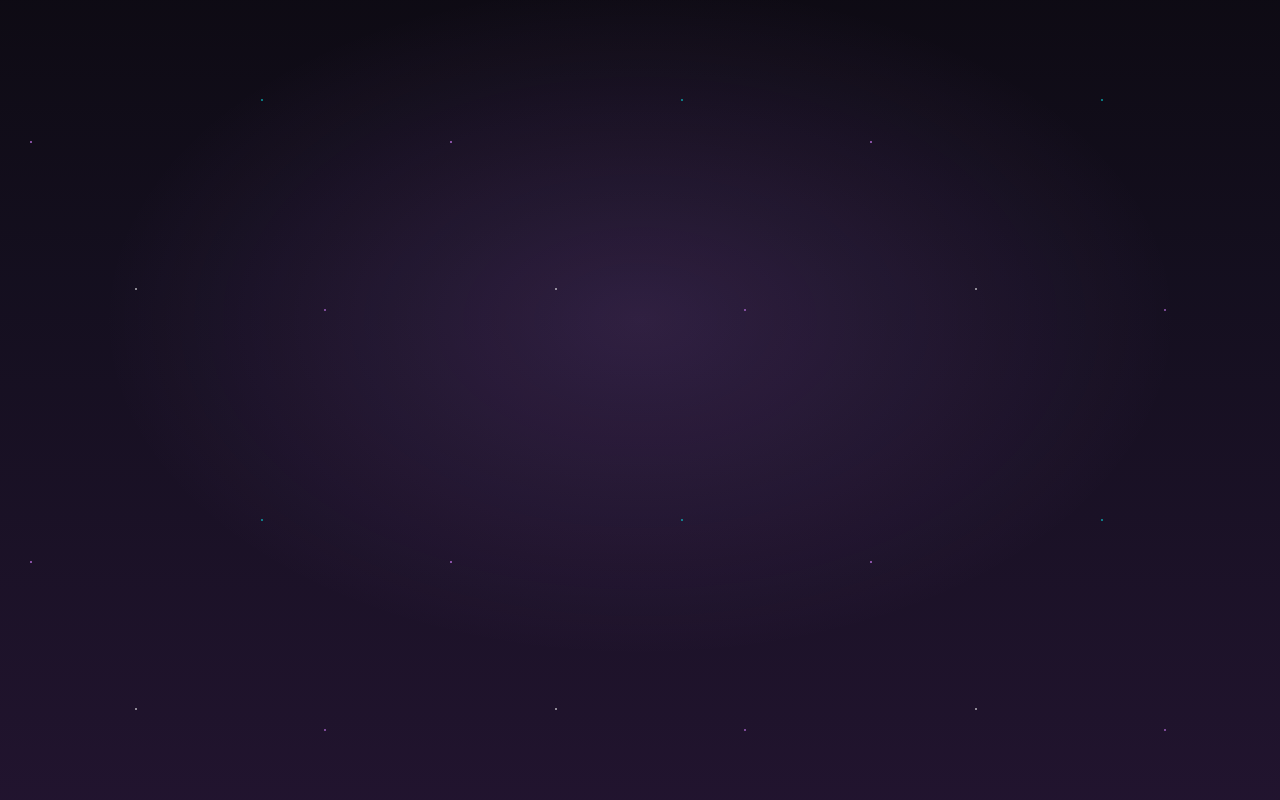
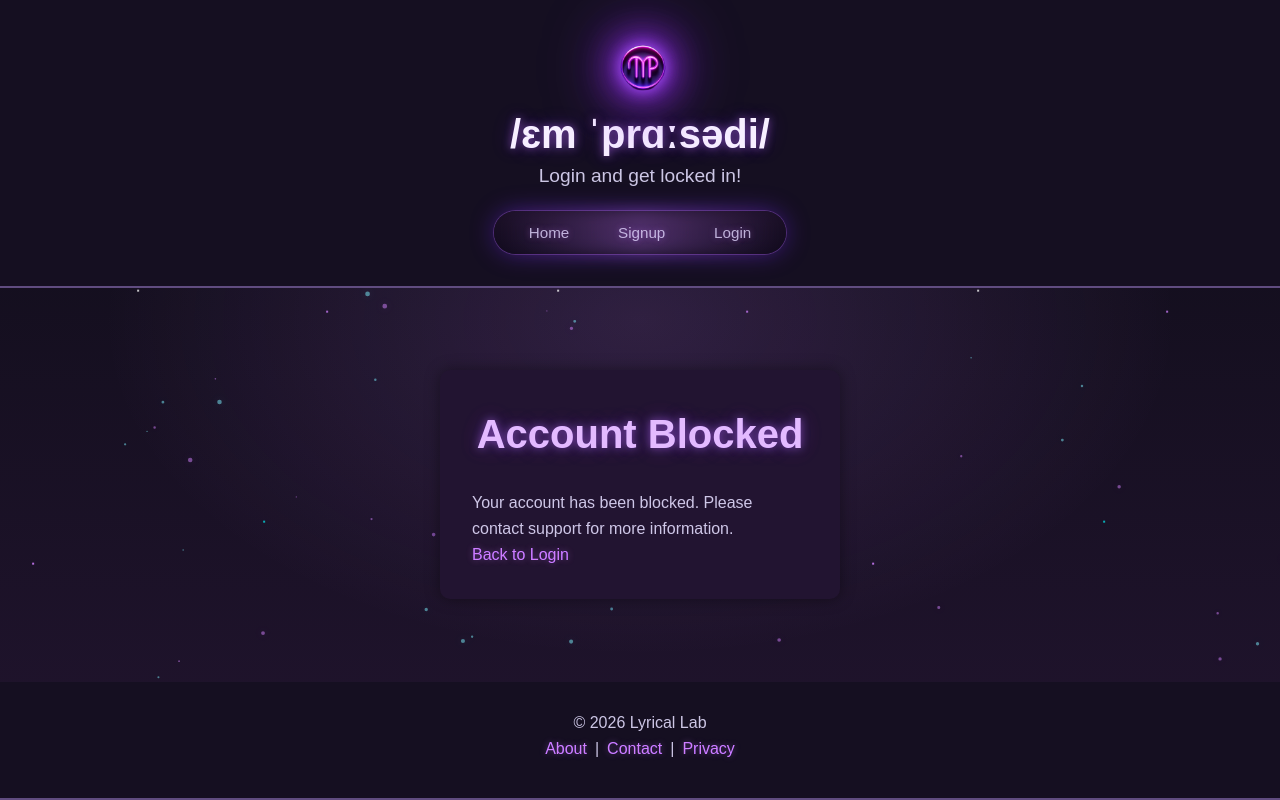
Before and after one commit to TripleMCodes/Lyrical-Lab-V1, a SvelteKit app in the folder my-app/: page /blocked in a window 1280 px wide. Before the commit this address had no page. Shown: the top 800 px of the page. Built offline with nearby package versions, Linux system fonts and the light colour scheme.

Commit message:
add user block/unblock feature

```diff
--- /dev/null
+++ b/my-app/src/routes/blocked/+page.svelte
@@ -0,0 +1,11 @@
+<script>
+    import '../signup/sigup.css'
+</script>
+
+<div class="container">
+    <div class="login-container">
+        <h1>Account Blocked</h1>
+        <p>Your account has been blocked. Please contact support for more information.</p>
+        <a href="/login">Back to Login</a>
+    </div>
+</div>
--- /dev/null
+++ b/my-app/src/routes/blocked/+page.ts
@@ -0,0 +1,14 @@
+export const load = () => {
+    return {
+        logo: {
+            title: 'Lyrical Lab',
+            tagline: 'Login and get locked in!'
+        },
+         urls: {
+            writing: false,
+            login: true,
+            signup: true,
+            songs:false
+        }
+    }
+}
--- a/my-app/src/routes/login/+page.server.js
+++ b/my-app/src/routes/login/+page.server.js
@@ -27,6 +27,10 @@ export const actions = {
         });
 
         if (!res.ok) {
+            const errorData = await res.json().catch(() => ({}));
+            if (errorData.detail === 'Account is blocked') {
+                throw redirect(303, '/blocked');
+            }
             return fail(400, { message: 'Login failed' });
         }
 
```
Also changed, not shown: 2 other files (tests, documents, lock files or other folders).
